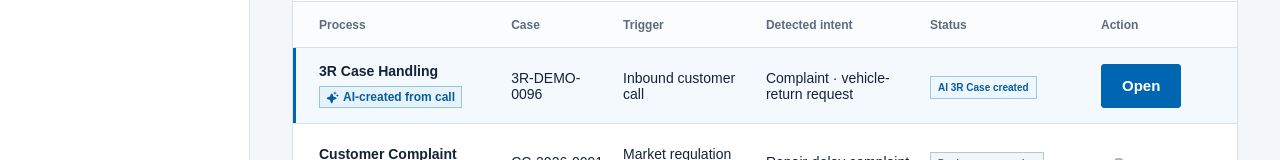
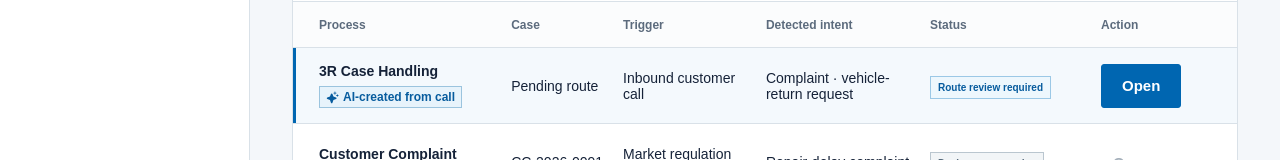
Before and after one commit to congwei98/afs-ai-demo-web, a Next.js app: page / in a window 1280 px wide. Shown: the part 493-653 px from the top of the page. Built offline with nearby package versions, Linux system fonts and the light colour scheme.

Commit message:
Generate case ID after CCO creation

```diff
--- a/app/ProcessApp.tsx
+++ b/app/ProcessApp.tsx
@@ -91,7 +91,7 @@ const ccoCreationActions = [
   { title: "Hand over the approved route", detail: `The Router Agent hands the case and call evidence to the ${reviewProcessAgentName}.` },
   { title: "Build the 3R Case request", detail: "The Process Agent prepares the CCO request with the approved route and customer context." },
   { title: "Create the 3R Case in CCO", detail: "The Execution Agent calls CCO once with the Process Agent request and an idempotency key." },
-  { title: "Receive the CCO 3R Case record", detail: `CCO provides 3R Case ${caseData.id} and confirms that the record was created.` },
+  { title: "Receive the CCO 3R Case record", detail: "CCO generates the 3R Case ID and returns the created record." },
   { title: "Set the asynchronous wait state", detail: "The Process Agent records WAITING_DEALER_EVIDENCE and closes this Route task." },
 ];
 
@@ -216,7 +216,7 @@ export default function ProcessApp() {
       <StageStepper stage={stage} timeline={timeline} onSelect={(next) => next <= stage && setStage(next)} />
       <section className="case-layout">
         <div className="case-main">
-          <CaseIdentity />
+          <CaseIdentity caseIdAvailable={ccoCaseCreated} stage={stage} />
           {stage === 1 && (
             <IntakeScreen source={source} setSource={setSource} playing={playing} setPlaying={setPlaying} analyzed={intakeAnalyzed} setAnalyzed={setIntakeAnalyzed} onNext={() => setStage(2)} />
           )}
@@ -303,7 +303,7 @@ function Workbench({ onOpen, onDealerMock, completed, routedDomain, ccoCaseCreat
                 const status = completed ? "Completed" : reviewReady ? "REVIEW_READY" : waitingForDealer ? "WAITING_DEALER_EVIDENCE" : item.status;
                 const actionLabel = completed ? "View" : reviewReady ? "Open Review" : waitingForDealer ? "Mock Dealer Submit" : "Open";
                 const action = waitingForDealer ? onDealerMock : onOpen;
-                return <div className={`work-row ${isDemo ? "featured" : ""}`} role="row" key={item.caseId}><strong>{item.process}{isDemo && <small className="ai-created-label"><Sparkle size={13} weight="fill" />{ccoCaseCreated ? "CCO 3R Case created" : "AI-created from call"}</small>}</strong><span>{item.caseId}</span><span>{item.trigger}</span><span>{item.intent}</span><span><b className={`${isDemo ? "case-status new" : "case-status"} ${waitingForDealer ? "waiting" : ""} ${reviewReady ? "ready" : ""}`}>{isDemo ? status : item.status}</b></span><span><button className={isDemo ? waitingForDealer ? "secondary-button" : "primary-button" : "text-button"} onClick={isDemo ? action : undefined} disabled={!isDemo}>{actionLabel}</button></span></div>;
+                return <div className={`work-row ${isDemo ? "featured" : ""}`} role="row" key={item.caseId}><strong>{item.process}{isDemo && <small className="ai-created-label"><Sparkle size={13} weight="fill" />{ccoCaseCreated ? "CCO 3R Case created" : "AI-created from call"}</small>}</strong><span>{isDemo && !ccoCaseCreated ? "Pending route" : item.caseId}</span><span>{item.trigger}</span><span>{item.intent}</span><span><b className={`${isDemo ? "case-status new" : "case-status"} ${waitingForDealer ? "waiting" : ""} ${reviewReady ? "ready" : ""}`}>{isDemo ? status : item.status}</b></span><span><button className={isDemo ? waitingForDealer ? "secondary-button" : "primary-button" : "text-button"} onClick={isDemo ? action : undefined} disabled={!isDemo}>{actionLabel}</button></span></div>;
               })}
               {items.length === 0 && <div className="domain-empty"><CheckCircle size={24} /><strong>No active cases in this domain</strong><span>Select another process domain.</span></div>}
             </div>
@@ -334,7 +334,7 @@ function StageStepper({ stage, timeline, onSelect }: { stage: number; timeline:
   );
 }
 
-function CaseIdentity() {
+function CaseIdentity({ caseIdAvailable, stage }: { caseIdAvailable: boolean; stage: number }) {
   const vehicle = caseData.vehicle;
   const details = [
     ["Model", vehicle.model],
@@ -349,9 +349,11 @@ function CaseIdentity() {
     ["Wholesale Dealer Code & Name", `${vehicle.wholesaleDealer.code} · ${vehicle.wholesaleDealer.name}`],
     ["Mediated By Third Party", vehicle.mediatedByThirdParty],
   ];
+  const preCaseLabel = stage === 1 ? "INTAKE CONTEXT" : "ROUTE IN PROGRESS";
+  const preCaseTitle = stage === 1 ? "Inbound vehicle-return complaint" : "Creating 3R Case in CCO";
   return (
     <section className="case-identity" aria-labelledby="case-identity-title">
-      <header><span className="case-identity-icon"><FolderOpen size={24} aria-hidden="true" /></span><div><span>3R CASE</span><strong id="case-identity-title">{caseData.id}</strong><small><Car size={15} aria-hidden="true" />{vehicle.model} · {vehicle.vin}</small></div></header>
+      <header><span className="case-identity-icon"><FolderOpen size={24} aria-hidden="true" /></span><div><span>{caseIdAvailable ? "3R CASE" : preCaseLabel}</span><strong id="case-identity-title">{caseIdAvailable ? caseData.id : preCaseTitle}</strong><small><Car size={15} aria-hidden="true" />{vehicle.model} · {vehicle.vin}</small></div></header>
       <dl className="case-identity-details">{details.map(([label, value]) => <div key={label}><dt>{label}</dt><dd>{value}</dd></div>)}</dl>
     </section>
   );
@@ -431,7 +433,7 @@ function CreateComplaintCaseExecution({ created, onCreated, onWorkbench }: { cre
         </div>
         <p className="execution-status" role="status" aria-live="polite"><span className={complete ? "map-check" : "spinner"}>{complete && <Check size={12} weight="bold" />}</span>{currentMessage}</p>
       </section>
-      {complete && <section className="route-complete-banner"><CheckCircle size={28} weight="fill" /><div><strong>Route task complete · waiting happens in the Workbench</strong><span>CCO Case {caseData.id} · Status <b>WAITING_DEALER_EVIDENCE</b> · Idempotency key verified</span></div></section>}
+      {complete && <section className="route-complete-banner"><CheckCircle size={28} weight="fill" /><div><strong>Route task complete · 3R Case ID generated</strong><span>CCO 3R Case {caseData.id} · Status <b>WAITING_DEALER_EVIDENCE</b> · Idempotency key verified</span></div></section>}
       <div className="screen-actions completion-actions"><span>Next event: <b>DealerSubmissionCompleted</b></span><button className="primary-button wide button-with-icon" disabled={!complete} onClick={onWorkbench}><ArrowLeft size={18} />Return to Workbench</button></div>
     </section>
   );
@@ -610,7 +612,7 @@ function IntakeScreen({ source, setSource, playing, setPlaying, analyzed, setAna
   return (
     <section className="screen-panel intake-screen">
       <div className="screen-heading"><div><p className="section-kicker">CUSTOMER CARE</p><h2>Complaint Intake</h2></div><span className={`ai-intake-status ${playing ? "working" : complete || source === "scan" || (source === "call" && selectedHistoricalCall) ? "complete" : ""}`} role="status" aria-atomic="true"><MagicWand size={17} aria-hidden="true" />{source === "scan" ? "Document analyzed" : selectedHistoricalCall ? "Previously analyzed" : playing ? "AI is listening" : complete ? "Call analyzed" : "Ready to analyze"}</span></div>
-      <section className="auto-created-case"><Sparkle size={19} weight="fill" /><div><span>AI-GENERATED COMPLAINT CASE</span><strong>Created automatically from inbound call intent</strong><p>Intent detected: complaint · explicit vehicle-return request. Open the current recording to review the live transcript and AI extraction.</p></div><b>Case {caseData.id}</b></section>
+      <section className="auto-created-case"><Sparkle size={19} weight="fill" /><div><span>AI-GENERATED COMPLAINT DRAFT</span><strong>Prepared automatically from inbound call intent</strong><p>Intent detected: complaint · explicit vehicle-return request. A CCO 3R Case will be created only after the Route decision is approved and executed.</p></div><b>Route review required</b></section>
       <div className="source-tabs" role="tablist">
         <button role="tab" aria-selected={source === "call"} className={source === "call" ? "active" : ""} onClick={() => setSource("call")}><PhoneCall size={18} aria-hidden="true" />Call Recording</button>
         <button role="tab" aria-selected={source === "scan"} className={source === "scan" ? "active" : ""} onClick={() => setSource("scan")}><Scan size={18} aria-hidden="true" />Scanned Complaint</button>
--- a/data/workbench.json
+++ b/data/workbench.json
@@ -17,7 +17,7 @@
       "trigger": "Inbound customer call",
       "intent": "Complaint · vehicle-return request",
       "priority": "High",
-      "status": "AI 3R Case created",
+      "status": "Route review required",
       "featured": true
     },
     {
```
